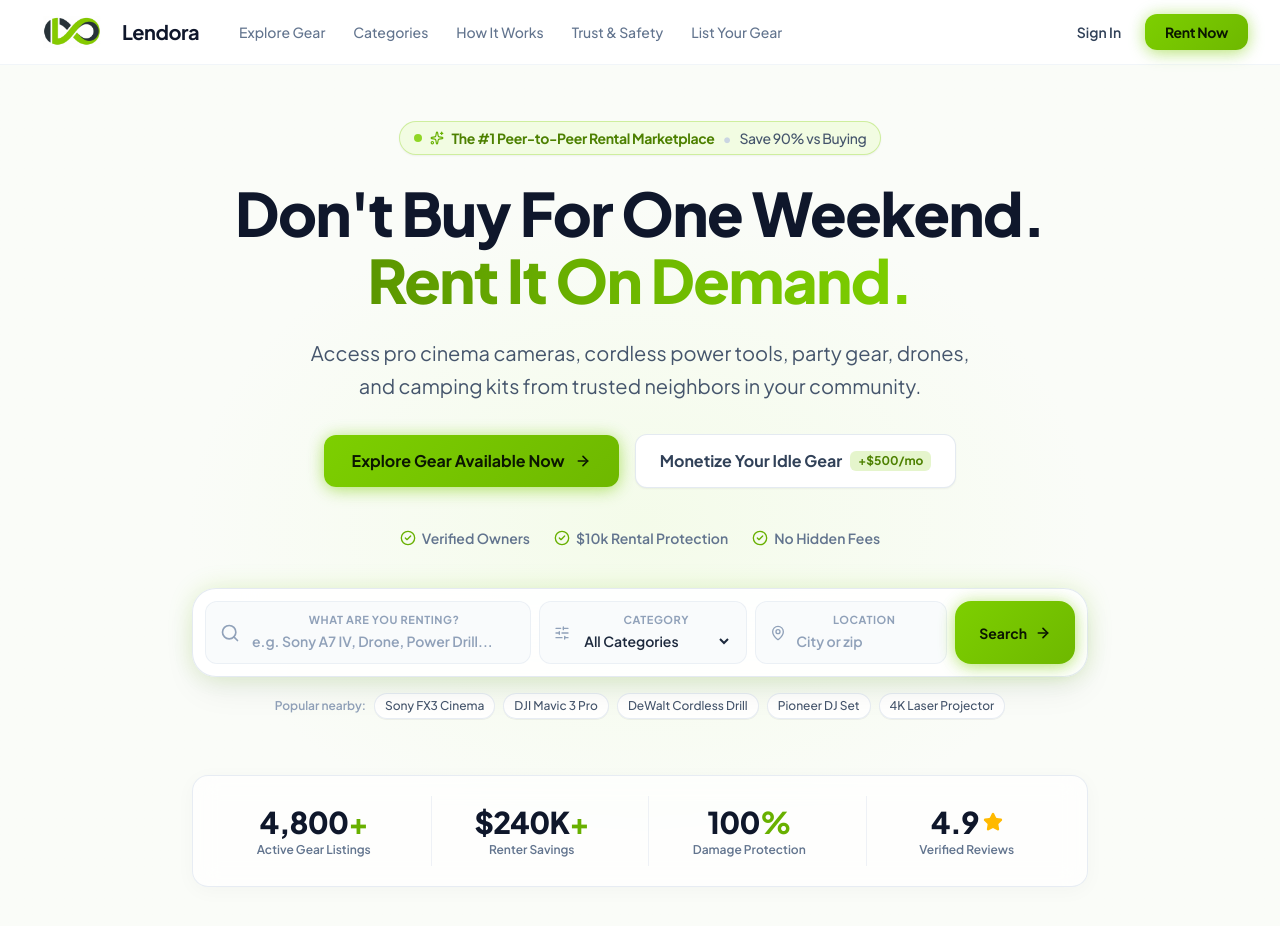
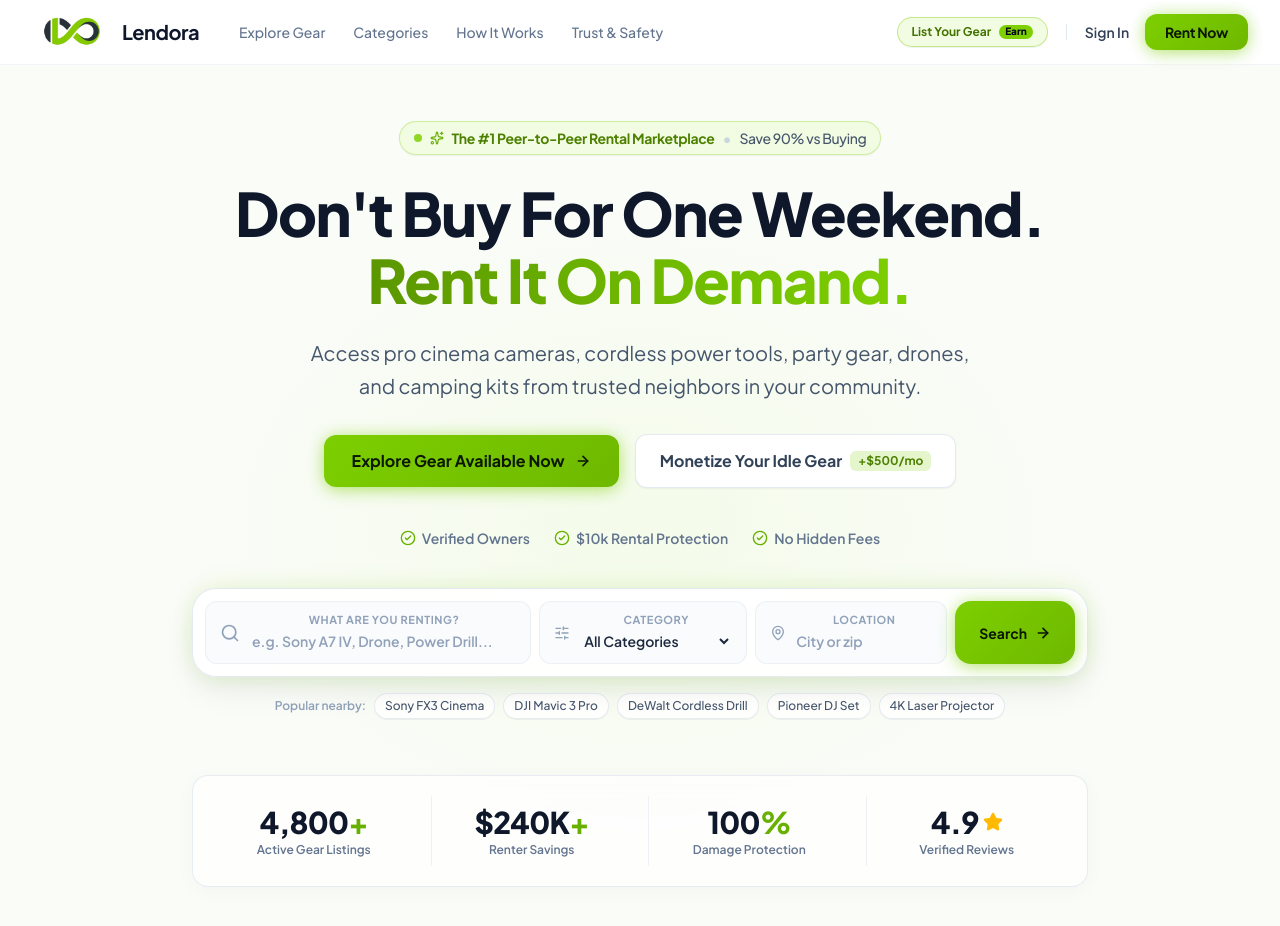
Before and after one commit to Zabedfolio/Lendora, a React (Vite) app: page / in a window 1280 px wide. Shown: the top 926 px of the page. Built offline with nearby package versions, Linux system fonts and the light colour scheme.

Commit message:
style(navbar): highlight List Your Gear with lime pill and Earn badge

```diff
--- a/src/components/common/Navbar.jsx
+++ b/src/components/common/Navbar.jsx
@@ -64,17 +64,24 @@ export default function Navbar() {
               >
                 Trust & Safety
               </a>
-              <a
-                href="#lister"
-                className="hover:text-slate-900 transition-colors whitespace-nowrap"
-              >
-                List Your Gear
-              </a>
             </nav>
           </div>
 
           {/* Right Action Elements */}
-          <div className="hidden md:flex items-center gap-6 shrink-0">
+          <div className="hidden md:flex items-center gap-4 shrink-0">
+            {/* Highlighted List Your Gear Pill */}
+            <a
+              href="#lister"
+              className="inline-flex items-center gap-2 px-3.5 py-1.5 text-xs font-bold text-[#457300] bg-[#F2FCE2] hover:bg-[#E5F9C9] border border-[#7DCF00]/40 rounded-full transition-all hover:scale-[1.02] whitespace-nowrap shrink-0 shadow-2xs"
+            >
+              <span>List Your Gear</span>
+              <span className="bg-[#7DCF00] text-slate-950 text-[10px] font-black px-1.5 py-0.2 rounded-full">
+                Earn
+              </span>
+            </a>
+
+            <div className="h-4 w-px bg-slate-200 mx-0.5 shrink-0" />
+
             {/* Sign in text button */}
             <a
               href="#login"
@@ -147,9 +154,12 @@ export default function Navbar() {
             <a
               href="#lister"
               onClick={() => setMobileMenuOpen(false)}
-              className="py-2 hover:text-slate-900"
+              className="flex items-center justify-between px-3 py-2 text-sm font-semibold text-slate-800 bg-[#F2FCE2] hover:bg-[#E5F9C9] rounded-xl border border-[#7DCF00]/30"
             >
-              List Your Gear
+              <span>List Your Gear</span>
+              <span className="text-[10px] bg-[#7DCF00] text-slate-950 font-black px-2 py-0.5 rounded-full">
+                Earn
+              </span>
             </a>
           </nav>
 
```
